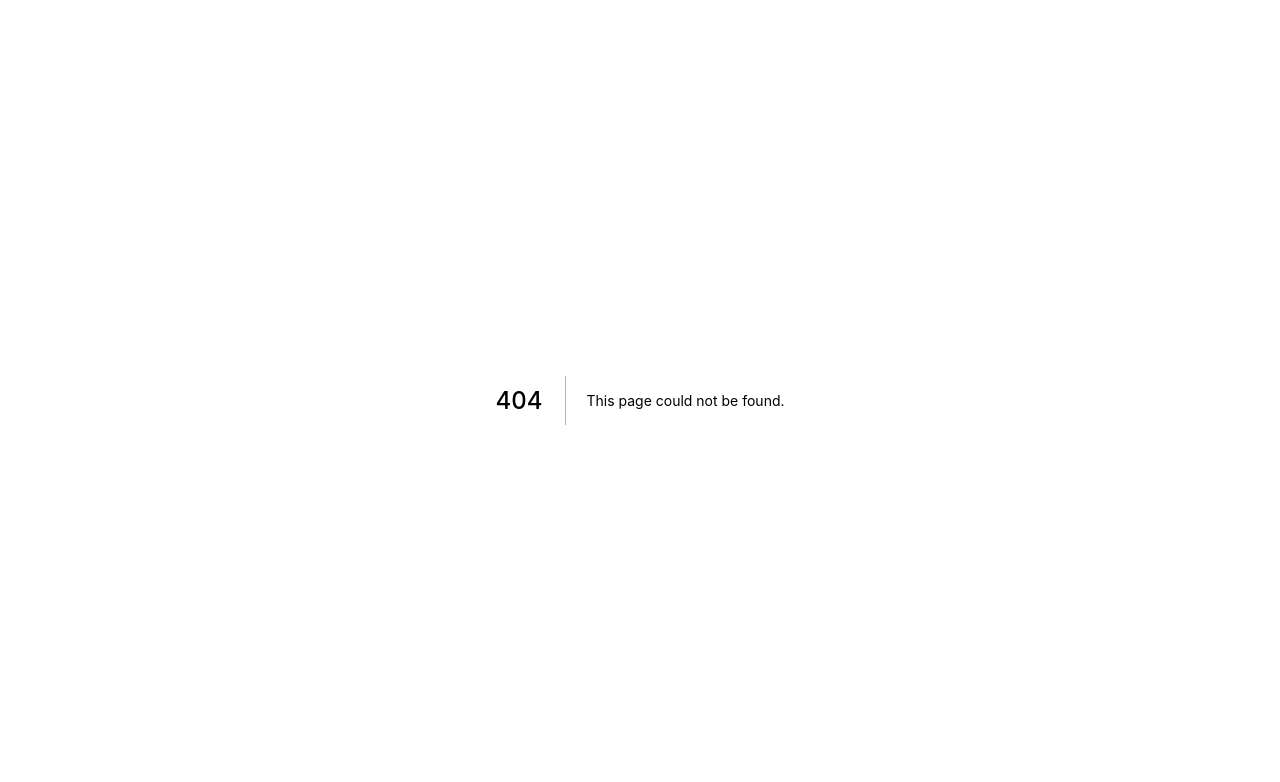
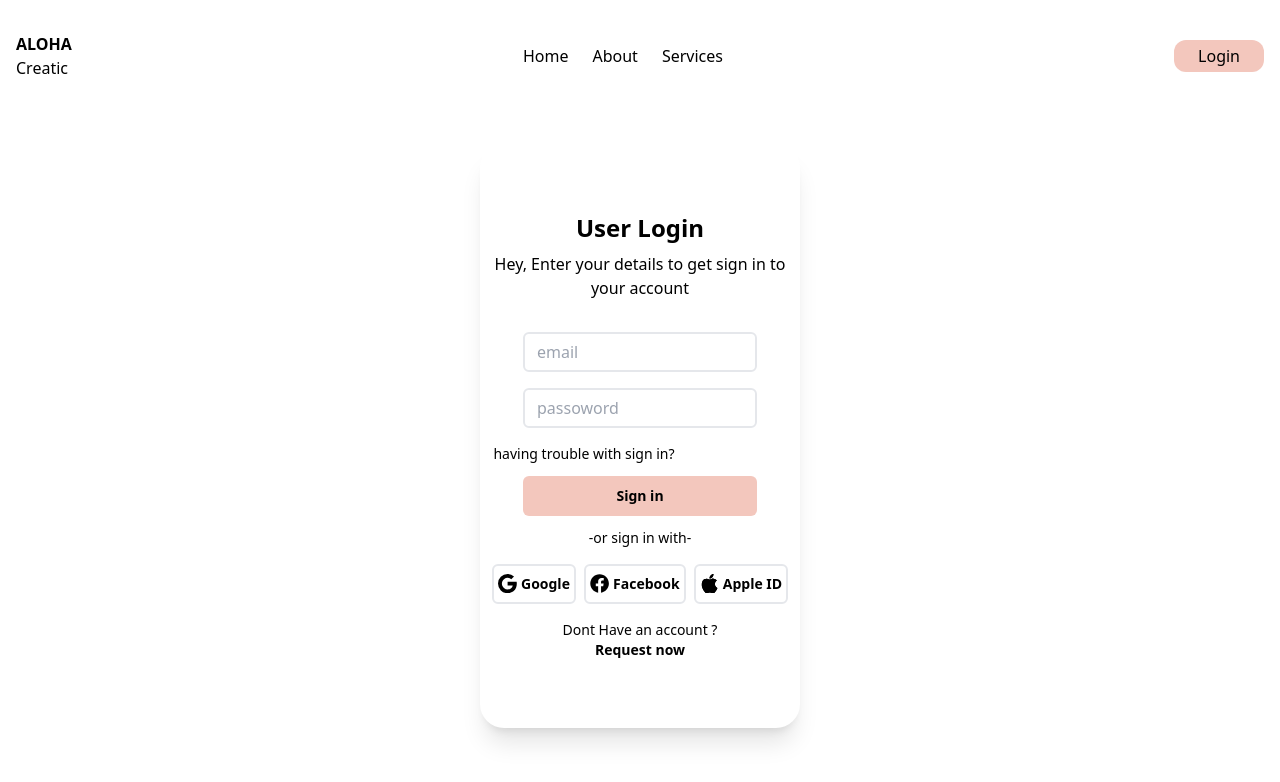
Before and after one commit to hxbc01/alohaCreatic, a Next.js app: page /loginpage in a window 1280 px wide. Before the commit this address had no page. Shown: the top 782 px of the page. Built offline with nearby package versions, Linux system fonts and the light colour scheme.

Commit message:
make a login page

```diff
--- a/components/Header/navbar.tsx
+++ b/components/Header/navbar.tsx
@@ -1,11 +1,13 @@
 import React from 'react'
-
+import Link from 'next/link'
 export default function Navbar() {
   return (
     <nav className='mt-8'>
       <div className='flex justify-between items-center'>
         <div className='mx-4 font-bold text-md'>
+        <Link href={"/"} passHref>
             ALOHA
+          </Link>
           <p className='font-normal'>Creatic</p>
         </div>
         <div>
@@ -16,7 +18,9 @@ export default function Navbar() {
           </ul>
         </div>
         <button className='mx-4 bg-[#F3C7BD] px-6 py-1 rounded-xl hover:shadow-md hover:bg-[#FDAE9C]'>
+          <Link href={"/loginpage"} passHref>
             Login
+          </Link>
         </button>
       </div>
     </nav>
--- /dev/null
+++ b/components/login/loginPage.tsx
@@ -0,0 +1,64 @@
+import React from 'react'
+import { IconContext } from 'react-icons';
+
+import { BsGoogle } from "react-icons/bs";
+import { FaFacebook } from "react-icons/fa"
+import { BsApple } from "react-icons/bs"
+
+export default function Login() {
+  return (
+    <div className='flex justify-center mt-16'>
+      <div className='w-1/4 p-1 rounded-3xl bg-white shadow-xl'>
+        <div className='text-center mt-16'>
+          <h1 className='font-bold text-2xl mb-2'>User Login</h1>
+          <p className='font-normal text-md px-2'>Hey, Enter your details to get sign in to your account</p>
+        </div>
+        <div className='flex flex-col items-center mt-8 gap-4'>
+          <div className='w-9/12 h-10 border-2 rounded-md'>
+            <input
+              className='w-full px-3 py-1.5 rounded-md'
+              type="email"
+              placeholder='email' />
+          </div>
+          <div className='w-9/12 h-10 border-2 rounded-md'>
+            <input
+              className='w-full px-3 py-1.5 rounded-md'
+              type="text"
+              placeholder='passoword' />
+          </div>
+        </div>
+        <div className='flex flex-col items-center gap-3 mt-4 mb-4'>
+          <h3 className='text-sm font-medium mr-28 cursor-pointer'>having trouble with sign in?</h3>
+          <button className='w-9/12 h-10 bg-[#F3C7BD] rounded-md font-semibold text-sm hover:hover:bg-[#FDAE9C] hover:shadow-md'>
+            Sign in
+          </button>
+          <h3 className='text-sm font-medium'>-or sign in with-</h3>
+        </div>
+        <div className='flex flex-row justify-center mt-4 gap-2'>
+          <div className='flex w-auto h-10 border-2 gap-1 px-1 rounded-md cursor-pointer hover:shadows-sm'>
+            <IconContext.Provider value={{ color: "black", className: "mt-2", size:'1.2rem'}}>
+              <BsGoogle />
+              <h2 className='mt-2 text-sm font-semibold'>Google</h2>
+            </IconContext.Provider>
+          </div>
+          <div className='flex w-auto h-10 border-2 gap-1 px-1 rounded-md cursor-pointer'>
+            <IconContext.Provider value={{ color: "black", className: 'mt-2', size:'1.2rem' }}>
+              <FaFacebook />
+              <h2 className='mt-2 text-sm font-semibold'>Facebook</h2>
+            </IconContext.Provider>
+          </div>
+          <div className='flex w-auto h-10 border-2 gap-1 px-1 rounded-md cursor-pointer'>
+            <IconContext.Provider value={{ color: "black", className: 'mt-2', size:'1.2rem' }}>
+              <BsApple />
+              <h2 className='mt-2 text-sm font-semibold'>Apple ID</h2>
+            </IconContext.Provider>
+          </div>
+        </div>
+        <div className='text-center mt-4 mb-16 text-sm'>
+          Dont Have an account ?
+          <h2 className='text-sm font-semibold cursor-pointer'>Request now</h2>
+        </div>
+      </div>
+    </div>
+  )
+}
--- a/package.json
+++ b/package.json
@@ -11,7 +11,8 @@
   "dependencies": {
     "next": "12.3.1",
     "react": "18.2.0",
-    "react-dom": "18.2.0"
+    "react-dom": "18.2.0",
+    "react-icons": "^4.6.0"
   },
   "devDependencies": {
     "@types/node": "18.11.2",
--- /dev/null
+++ b/pages/loginpage.tsx
@@ -0,0 +1,13 @@
+import React from 'react'
+import Navbar from '../components/Header/navbar'
+import Login from '../components/login/loginPage'
+
+export default function loginpage() {
+    return (
+
+        <>
+            <Navbar />
+            <Login />
+        </>
+    )
+}
```
Also changed, not shown: 1 other file (tests, documents, lock files or other folders). Lines whose indentation alone changed are shown as unchanged.
